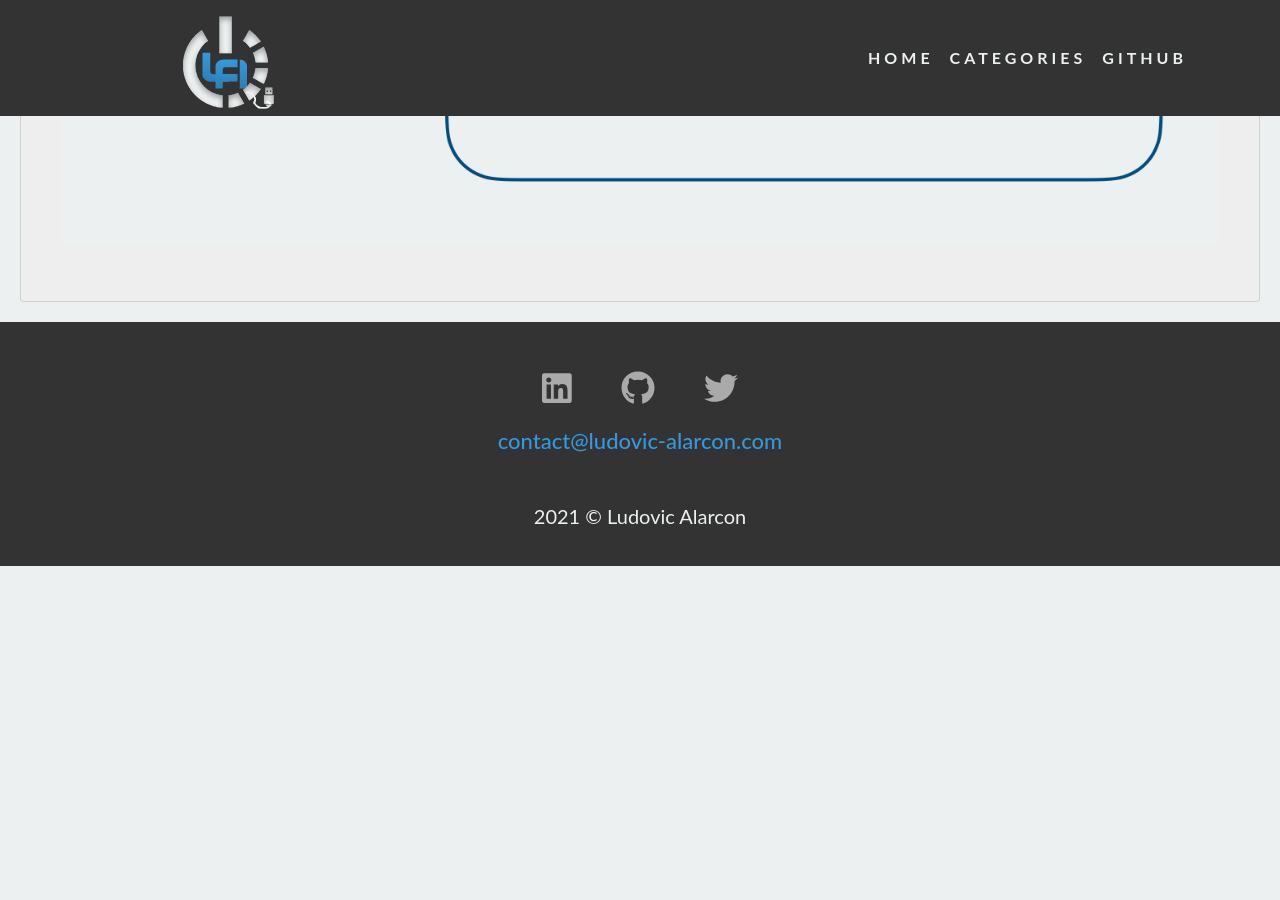
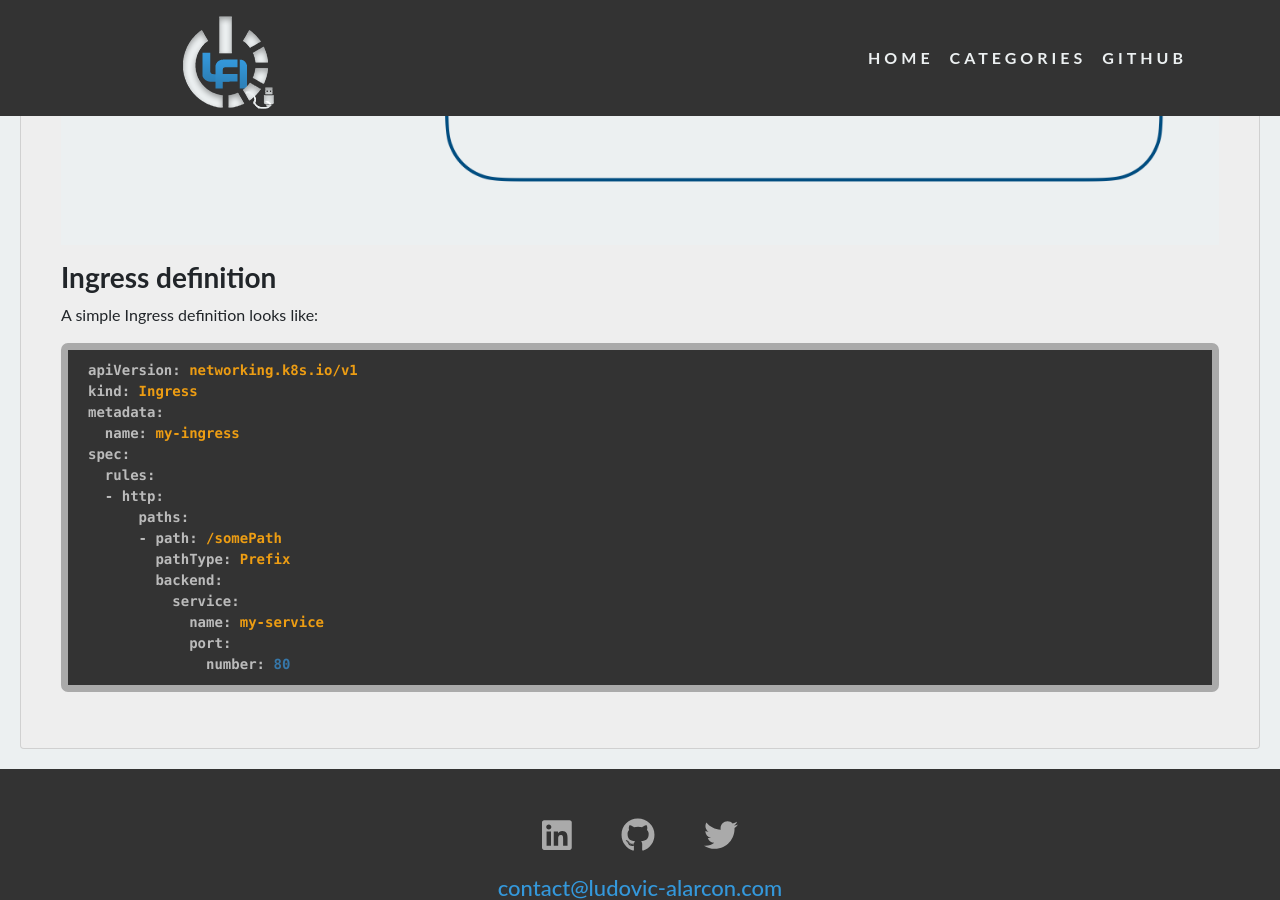
Before and after one commit to ludovicalarcon/ludovicalarcon.github.io, a Jekyll site: the page built from _posts/2021-11-29-Kubernetes-101-objects.md, in a window 1280 px wide and 900 px high, scrolled down 6187 px. Built offline with Jekyll 4.4.1, drawn with Linux system fonts in a browser that asks for light colours; nearby versions of some CDN libraries; before the commit the page ends 6753 px from its top, so only the background shows below that.

Commit message:
fix(k8s objects): add ingress definition

````diff
--- a/_posts/2021-11-29-Kubernetes-101-objects.md
+++ b/_posts/2021-11-29-Kubernetes-101-objects.md
@@ -212,3 +212,24 @@ Basically an `Ingress` exposes HTTP and HTTPS routes from outside the cluster to
 Generally Ingress requires to have an `Ingress Controller` installed such as [Nginx](https://kubernetes.github.io/ingress-nginx/) or [Traefik](https://doc.traefik.io/traefik/user-guides/crd-acme/).
 
 ![](/assets/images/2021-11-29-ingress.png)
+
+### __Ingress definition__
+
+A simple Ingress definition looks like:
+```yaml
+apiVersion: networking.k8s.io/v1
+kind: Ingress
+metadata:
+  name: my-ingress
+spec:
+  rules:
+  - http:
+      paths:
+      - path: /somePath
+        pathType: Prefix
+        backend:
+          service:
+            name: my-service
+            port:
+              number: 80
+```
````
